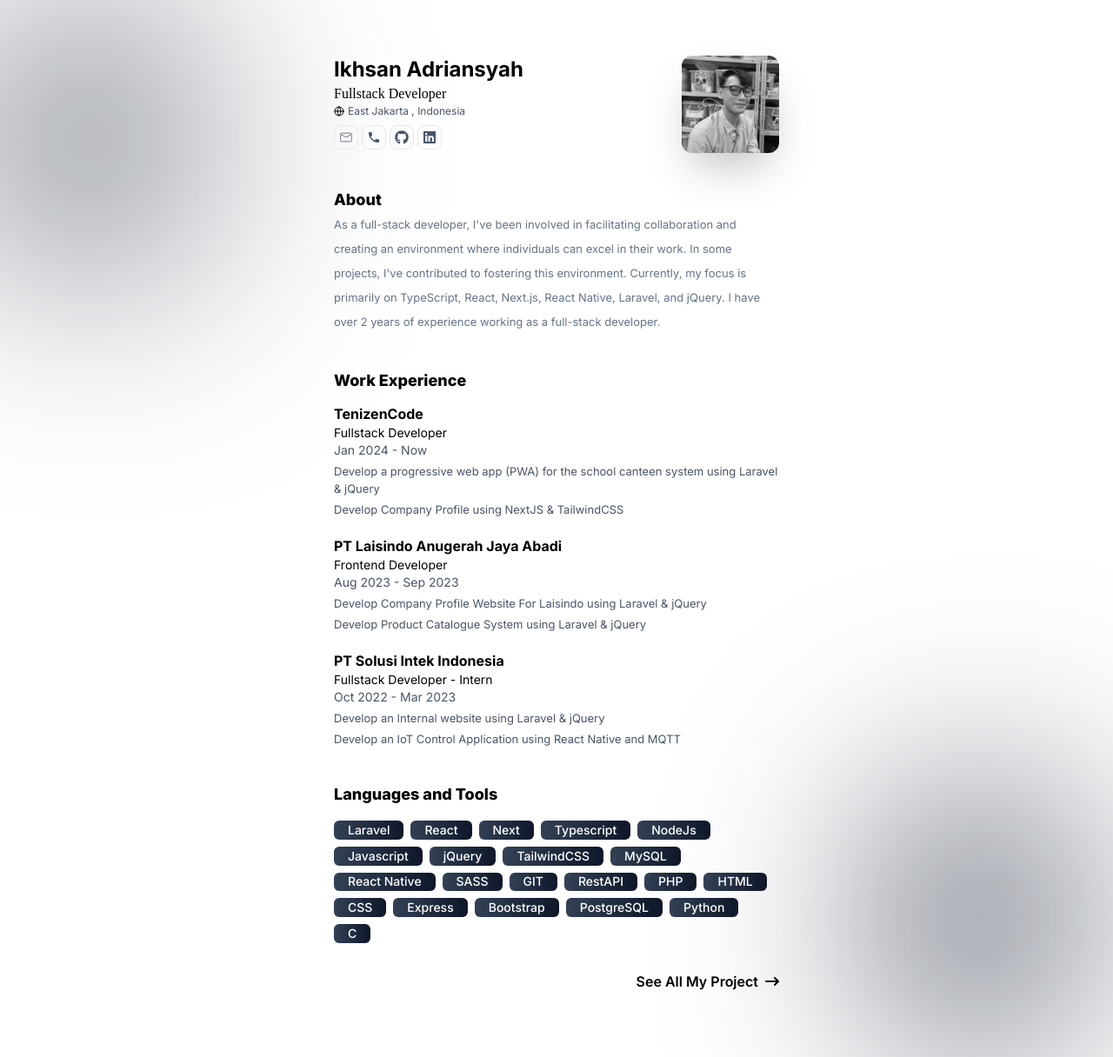
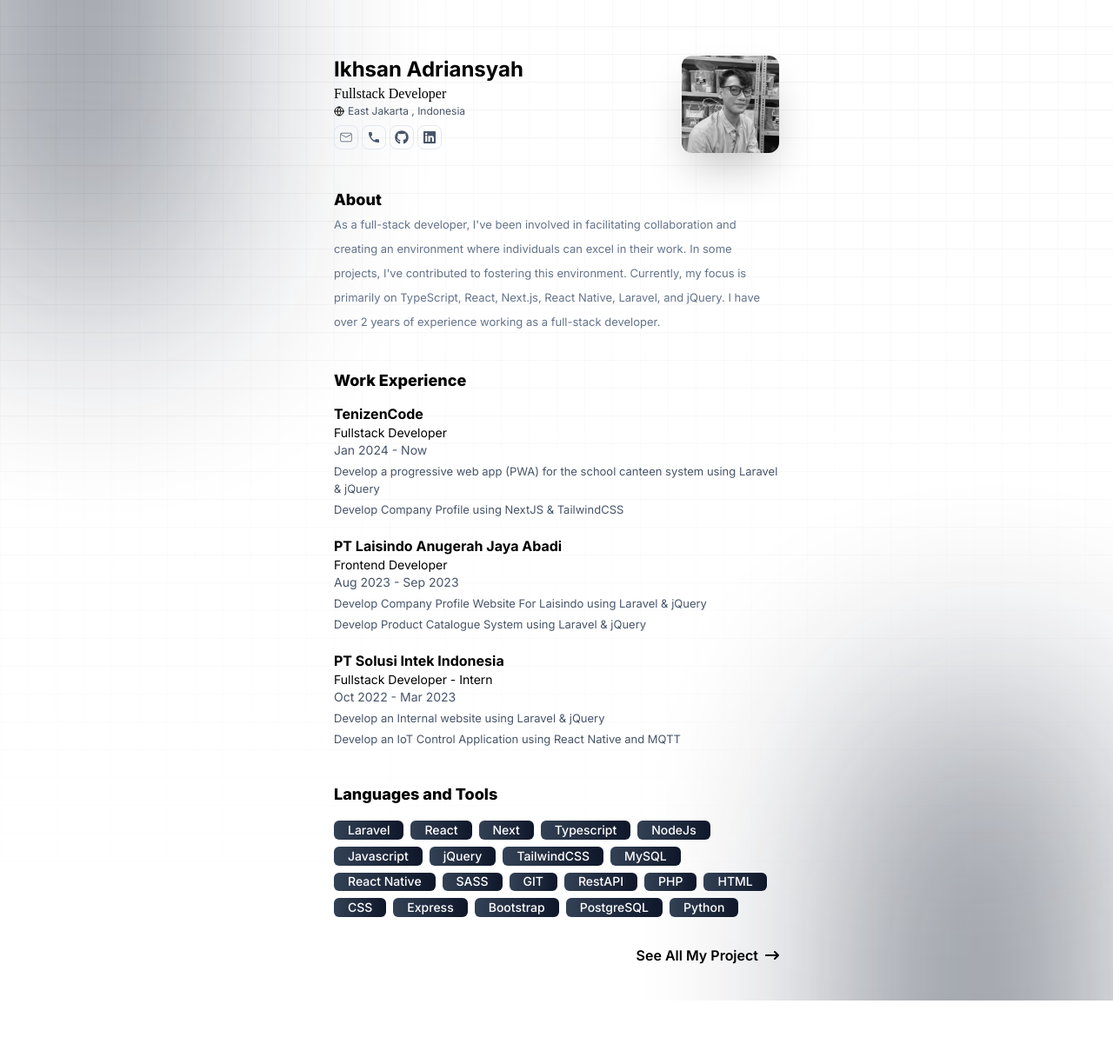
Before and after one commit to ikhsanadrians/portofolio, a Next.js app: page / in a window 1280 px wide. Shown: the whole page at 87% size. After the commit the page ends 1151 px from the top, so only its background shows below. Built offline with nearby package versions, Linux system fonts and the light colour scheme.

Commit message:
feat: background styling

```diff
--- a/app/page.tsx
+++ b/app/page.tsx
@@ -7,16 +7,17 @@ import Identity from "@/components/about/identity";
 
 export default function Home() {
   return (
-    <main className="container mx-auto lg:px-96 lg:pt-16 py-8">
-      <div className="absolute top-0 left-0 h-80 w-64 bg-gradient-to-r from-slate-900 to-slate-700/15 rounded-full blur-[130px] -z-10">
+    <main className="overflow-y-hidden relative">
+      <div className="absolute -top-[50rem] left-0 h-full w-64 bg-gradient-to-r from-slate-900 to-slate-700/15 rounded-full -z-10  blur-[130px] opacity-90">
       </div>
-      <div className="identity-box flex justify-between">
+      <div className="container lg:px-96 lg:pt-16 py-8 h-full  mx-auto">
+        <div className="identity-box flex justify-between z-10">
           <Identity />
         </div>
-      <div className="about-box mt-10">
+        <div className="about-box mt-10 z-10">
           <About />
         </div>
-      <div className="work-box mt-10 w-full">
+        <div className="work-box mt-10 w-full z-10">
           <div className="work-title">
             <h1 className="font-extrabold text-lg">
               Work Experience
@@ -26,7 +27,7 @@ export default function Home() {
             <Work />
           </div>
         </div>
-      <div className="skills-box mt-10 w-full">
+        <div className="skills-box mt-10 w-full z-10">
           <div className="skills-title">
             <h1 className="font-extrabold text-lg">
               Languages and Tools
@@ -47,8 +48,11 @@ export default function Home() {
             </div>
           </div>
         </Link>
-      <div className="absolute -bottom-[26rem] right-0 h-80 w-64 bg-gradient-to-r from-slate-900 to-slate-700/20 rounded-full blur-[120px] -z-10">
       </div>
+      <svg style={{ WebkitMaskImage: '-webkit-gradient(linear, left top, left bottom, from(rgba(0,0,0,100)), to(rgba(0,0,0,0))' }} className="absolute opacity-5 inset-0 h-full w-full -z-10" xmlns="http://www.w3.org/2000/svg"><defs><pattern id="pricing-pattern" width="32" height="32" patternUnits="userSpaceOnUse" x="50%" y="100%" patternTransform="translate(0 -1)"><path d="M0 32V.5H32" fill="none" stroke="currentColor"></path></pattern></defs><rect width="100%" height="100%" fill="url(#pricing-pattern)"></rect></svg>
+      <div className="absolute -bottom-[50rem] blur-[130px] opacity-90 right-0 h-full w-64 bg-gradient-to-r from-slate-900 to-slate-700/20 rounded-full -z-10">
+      </div>
+
     </main>
   );
 }
--- a/components/skills/skill.tsx
+++ b/components/skills/skill.tsx
@@ -23,7 +23,6 @@ const skill = () => {
         'Bootstrap',
         'PostgreSQL',
         'Python',
-        'C'
     ];
 
     return (
```
Lines whose indentation alone changed are shown as unchanged.
